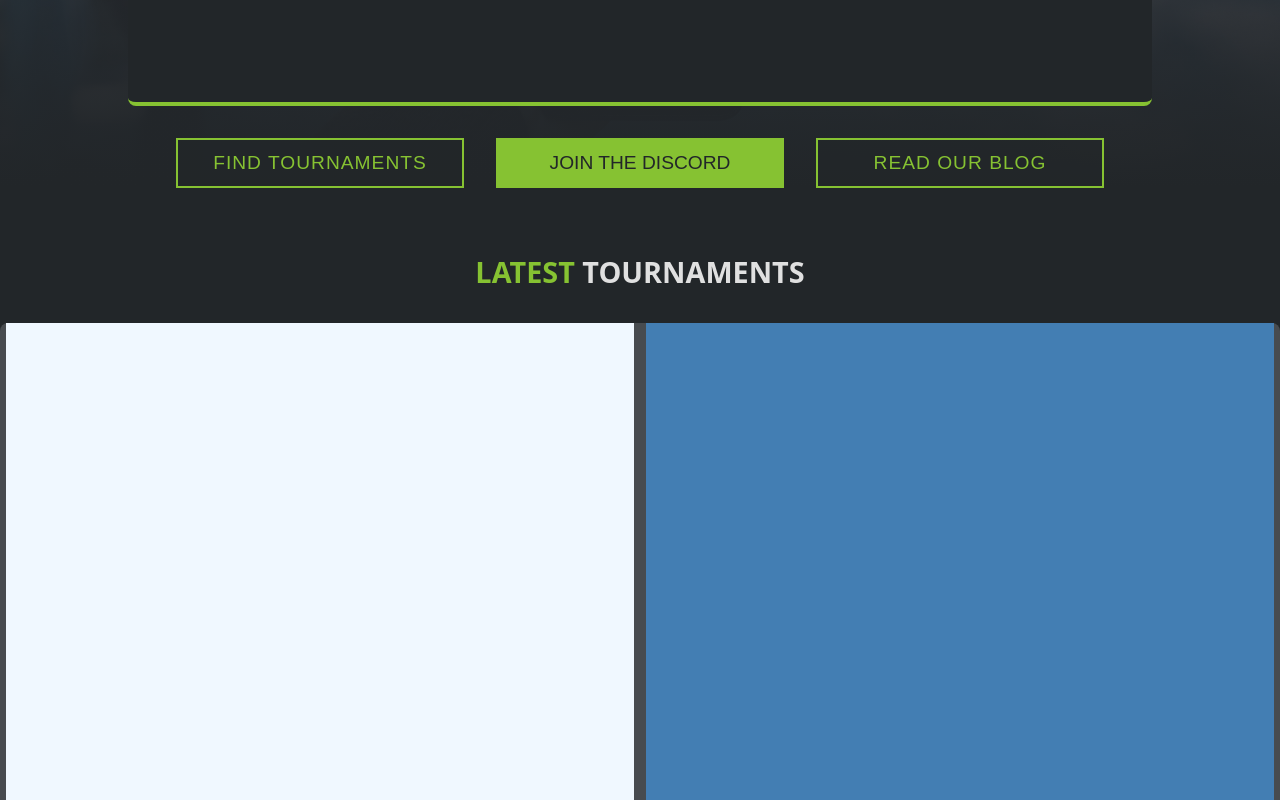
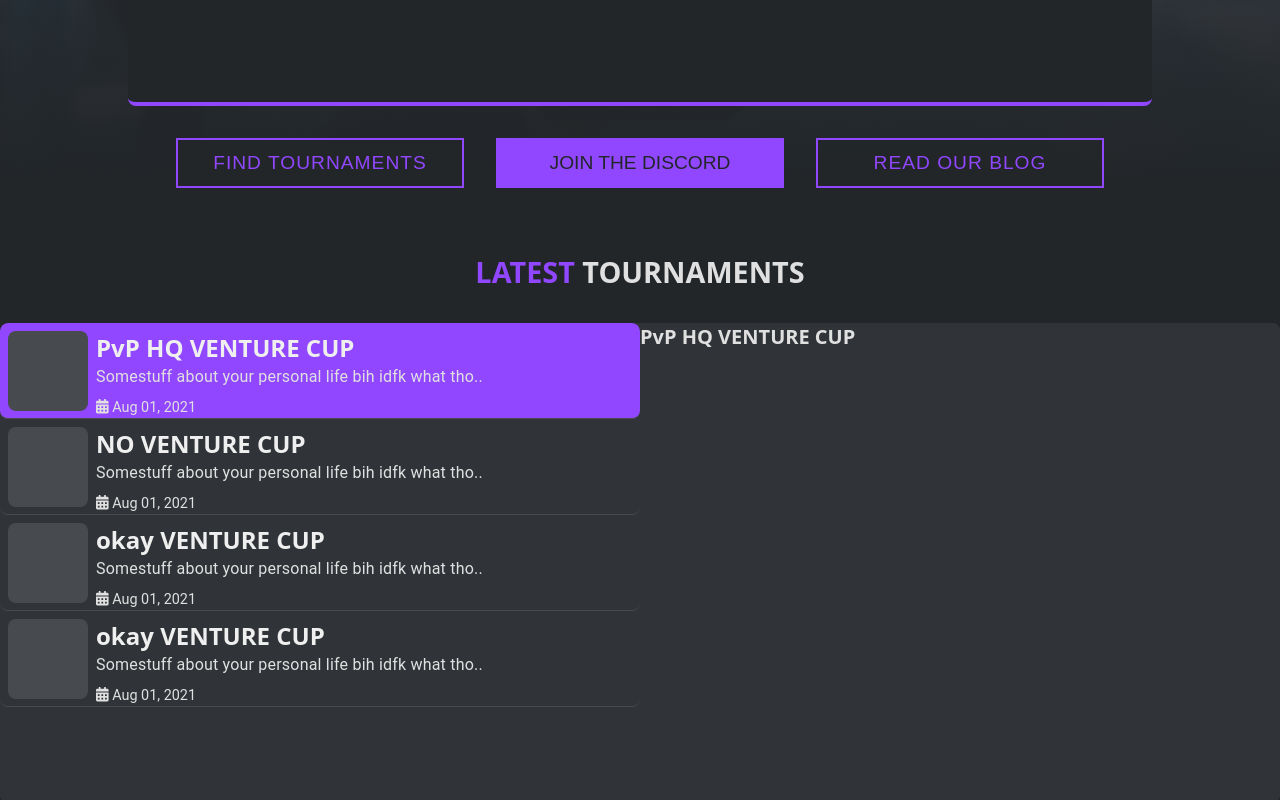
Before and after one commit to psianion/hq-next, a Next.js app: page / in a window 1280 px wide. Shown: the part 420-1220 px from the top of the page. Built offline with nearby package versions, Linux system fonts and the light colour scheme.

Commit message:
LatestTourney 7/10

```diff
--- a/src/assets/data/LatestTournamentData.js
+++ b/src/assets/data/LatestTournamentData.js
@@ -26,4 +26,13 @@ module.exports = [
     snippet: "Somestuff about your personal life bih idfk what tho..",
     desc: "Somestuff about your personal life bih idfk what tho Somestuff about your personal life bih idfk what tho Somestuff about your personal life bih idfk what tho",
   },
+  {
+    id: 4,
+    name: "okay VENTURE CUP",
+    org: "PvP HQ",
+    time: "Aug 01, 2021",
+    link: "www.pvphq.in",
+    snippet: "Somestuff about your personal life bih idfk what tho..",
+    desc: "Somestuff about your personal life bih idfk what tho Somestuff about your personal life bih idfk what tho Somestuff about your personal life bih idfk what tho",
+  },
 ];
--- a/src/components/Home/LatestTournaments.js
+++ b/src/components/Home/LatestTournaments.js
@@ -1,15 +1,45 @@
 import styled from "styled-components";
 import { motion } from "framer-motion";
+import { useState } from "react";
 
 import Heading from "../Heading";
 
-function LatestTournaments() {
+import { FontAwesomeIcon } from "@fortawesome/react-fontawesome";
+import { faCalendarAlt } from "@fortawesome/free-solid-svg-icons";
+
+const data = require("../../assets/data/LatestTournamentData");
+
+function LatestTournaments({ theme }) {
+  const [isActive, setIsActive] = useState(1);
+  const active = data.find(({ id }) => id === isActive);
+
   return (
     <>
       <Heading head={"TOURNAMENTS"} highhead={"LATEST"} />
       <TournamentsSection>
-        <Section1></Section1>
-        <Section2></Section2>
+        <Section1>
+          {data.map((i) => (
+            <Box
+              key={i.id}
+              style={i.id == isActive ? { backgroundColor: "#9147FF" } : {}}
+              onClick={() => {
+                setIsActive(i.id);
+              }}
+            >
+              <ImageBox></ImageBox>
+              <ContentBox>
+                <h1>{i.name}</h1>
+                <h5>{i.snippet}</h5>
+                <p>
+                  <FontAwesomeIcon icon={faCalendarAlt} /> {i.time}
+                </p>
+              </ContentBox>
+            </Box>
+          ))}
+        </Section1>
+        <Section2>
+          <h1>{active.name}</h1>
+        </Section2>
       </TournamentsSection>
     </>
   );
@@ -17,13 +47,13 @@ function LatestTournaments() {
 
 const TournamentsSection = styled(motion.div)`
   width: 80rem;
-  height: 40rem;
+  height: 30rem;
   border-radius: 0.5rem;
   background-color: ${({ theme }) => theme.primary1};
   margin-bottom: 2rem;
   display: flex;
   flex-direction: row;
-  justify-content: space-around;
+  justify-content: center;
 
   @media (max-width: 768px) {
     width: 95%;
@@ -32,13 +62,71 @@ const TournamentsSection = styled(motion.div)`
 `;
 
 const Section1 = styled(motion.div)`
-  width: 49%;
-  background-color: aliceblue;
+  border-radius: 0.5rem;
+  width: 50%;
+  background-color: ${({ theme }) => theme.primary1};
+  height: 30rem;
+  overflow-y: auto;
+`;
+
+const Box = styled(motion.div)`
+  border-radius: 0.5rem;
+  width: 100%;
+  background-color: ${({ theme }) => theme.primary1};
+  color: ${({ theme }) => theme.secondary0};
+  border-bottom: 1px solid ${({ theme }) => theme.primary2};
+  height: 6rem;
+  transition: all 0.2s ease-in-out;
+  cursor: pointer;
+  display: flex;
+  flex-direction: row;
+  align-items: center;
+
+  &:hover {
+    background-color: ${({ theme }) => theme.primary2};
+  }
+`;
+
+const ImageBox = styled(motion.div)`
+  width: 5rem;
+  height: 5rem;
+  background-color: ${({ theme }) => theme.primary2};
+  margin: 0.5rem;
+  border-radius: 0.5rem;
+`;
+
+const ContentBox = styled(motion.div)`
+  display: flex;
+  flex-direction: column;
+  height: 100%;
+  margin-top: 1rem;
+
+  h1 {
+    font-size: 1.5rem;
+    color: ${({ theme }) => theme.secondary0};
+  }
+
+  h5 {
+    font-size: 1rem;
+    font-family: "Roboto", sans-serif;
+    font-weight: 400;
+    letter-spacing: 0.2px;
+    margin-top: 0.2rem;
+    color: ${({ theme }) => theme.secondary1};
+  }
+
+  p {
+    font-size: 0.9rem;
+    font-family: "Roboto", sans-serif;
+    color: ${({ theme }) => theme.secondary1};
+    margin-top: 0.8rem;
+  }
 `;
 
 const Section2 = styled(motion.div)`
-  width: 49%;
-  background-color: #437eb3;
+  border-radius: 0.5rem;
+  width: 50%;
+  background-color: ${({ theme }) => theme.primary1};
 `;
 
 export default LatestTournaments;
--- a/src/config/ThemeConfig.js
+++ b/src/config/ThemeConfig.js
@@ -2,12 +2,12 @@ import { createGlobalStyle } from "styled-components";
 
 export const darkTheme = {
   primary0: "#222629",
-  primary1: "#474b4f",
-  primary2: "#6b6e70",
+  primary1: "#303438",
+  primary2: "#474b4f",
   secondary0: "#efefef",
   secondary1: "#e0e0e0",
   secondary2: "#d4d4d4",
-  highlight0: "#86c232",
+  highlight0: "#9147FF",
 };
 
 export const lightTheme = {
@@ -15,9 +15,9 @@ export const lightTheme = {
   primary1: "#e0e0e0",
   primary2: "#d4d4d4",
   secondary0: "#222629",
-  secondary1: "#474b4f",
-  secondary2: "#6b6e70",
-  highlight0: "#86c232",
+  secondary1: "#303438",
+  secondary2: "#474b4f",
+  highlight0: "#9147FF",
 };
 
 export const GlobalStyles = createGlobalStyle`
@@ -37,16 +37,16 @@ export const GlobalStyles = createGlobalStyle`
   }
 
   ::-webkit-scrollbar-track {
-  background: ${({ theme }) => theme.primary1};
+  background: ${({ theme }) => theme.primary0};
   }
 
   ::-webkit-scrollbar-thumb {
-  background: ${({ theme }) => theme.secondary2};
+  background: ${({ theme }) => theme.primary2};
   border-radius: 5px;
   }
 
   ::-webkit-scrollbar-thumb:hover {
-  background: ${({ theme }) => theme.secondary1};
+  background: ${({ theme }) => theme.primary1};
   }
 
   * {
```
